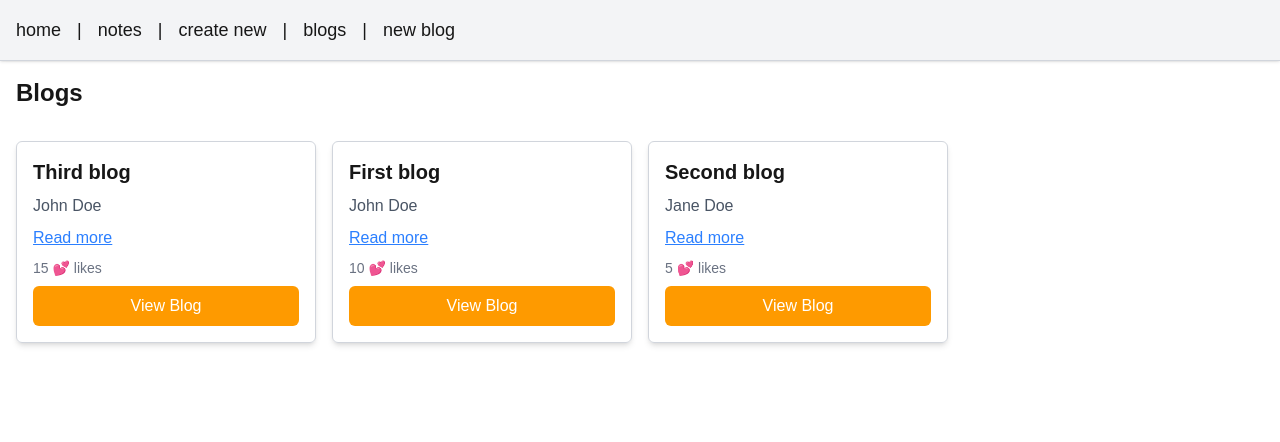
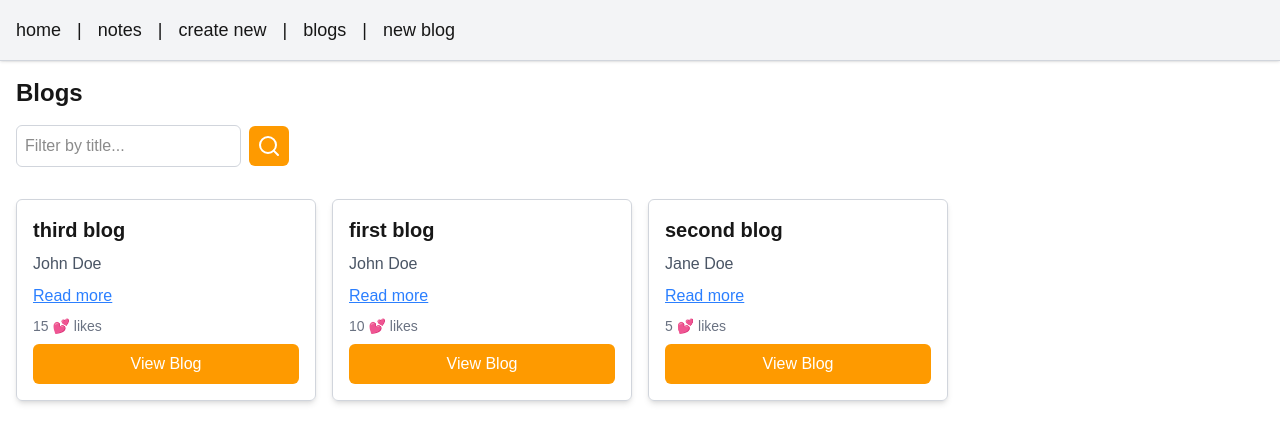
Before and after one commit to Recordline1/FullStackOpen, a Next.js app: page /blogs in a window 1280 px wide. Shown: the top 442 px of the page. Built offline with nearby package versions, Linux system fonts and the light colour scheme.

Commit message:
feat: add blog filtering functionality with search input and update blog titles to lowercase

```diff
--- a/app/actions/blogs.ts
+++ b/app/actions/blogs.ts
@@ -22,3 +22,15 @@ export async function likeBlogAction(formData: FormData) {
     revalidatePath(`/blogs/${id}`)
 
 }
+
+
+export async function searchBlog(formData: FormData) {
+    const filter = formData.get("filter") as string;
+    const params = new URLSearchParams();
+
+    if(filter && filter.trim() !== "") {
+        params.set("filter", filter);
+    }
+
+    redirect(`/blogs?${params.toString()}` ? `/blogs?${params.toString()}` : "/blogs");
+}
--- /dev/null
+++ b/app/blogs/BlogFilter.tsx
@@ -0,0 +1,22 @@
+import {searchBlog} from "../actions/blogs";
+import { Search } from "lucide-react";
+
+export const BlogFilter = () => {
+
+    return (
+        <form action={searchBlog} className="flex items-center gap-2">
+            <input
+                type="text"
+                name="filter"
+                placeholder="Filter by title..."
+                className="border border-gray-300 p-2 rounded-md"
+            />
+            <button
+                type="submit"
+                className="bg-amber-500 text-white p-2 rounded-md hover:bg-amber-600"
+            >
+                <Search />
+            </button>
+        </form>
+    )
+}
--- a/app/blogs/blogs.ts
+++ b/app/blogs/blogs.ts
@@ -1,20 +1,20 @@
 const blogs = [{
     id: 1,
-    title: "First blog",
+    title: "first blog",
     author: "John Doe",
     url: "https://example.com/first-blog",
     likes: 10,
 },
 {
     id: 2,
-    title: "Second blog",
+    title: "second blog",
     author: "Jane Doe",
     url: "https://example.com/second-blog",
     likes: 5,
 },
 {
     id: 3,
-    title: "Third blog",
+    title: "third blog",
     author: "John Doe",
     url: "https://example.com/third-blog",
     likes: 15,
--- a/app/blogs/page.tsx
+++ b/app/blogs/page.tsx
@@ -1,15 +1,31 @@
 import { getBlogs } from "./blogs"
 import Link from "next/link";
+import { BlogFilter } from "./BlogFilter";
 
-const Blogs = () => {
+const Blogs = async ({ searchParams }: { searchParams: Promise<{ filter?: string }> }) => {
+    const { filter } = await searchParams;
     const blogs = getBlogs()
 
+    const searchQuery = filter?.toLowerCase() || "";
+    const filteredBlogs = searchQuery ? blogs.filter(blog => blog.title.toLowerCase().includes(searchQuery)) : blogs;
 
-    const sortedBlogs = blogs.toSorted((a,b)=> b.likes - a.likes);
+    const sortedBlogs = filteredBlogs.toSorted((a, b) => b.likes - a.likes);
+
+    if(!sortedBlogs.length) {
+        return (
+            <div className="flex flex-col gap-4 container mx-auto p-4">
+                <h1 className="text-2xl font-semibold">Blogs</h1>
+                <BlogFilter />
+                <p className="mt-4">No blogs found</p>
+                <   Link href="/blogs" className="text-white bg-amber-500 p-2 rounded-md hover:bg-amber-600 flex justify-center w-fit">🔙  to blogs</Link>
+            </div>
+        )
+    }
 
     return (
         <div className="flex flex-col gap-4 container mx-auto p-4">
             <h1 className="text-2xl font-semibold">Blogs</h1>
+            <BlogFilter />
             <ul className="mt-4 grid grid-cols-1 md:grid-cols-3 lg:grid-cols-4 gap-4">
                 {sortedBlogs.map((blog) =>
                     <li
--- a/package.json
+++ b/package.json
@@ -9,6 +9,7 @@
     "lint": "eslint"
   },
   "dependencies": {
+    "lucide-react": "^1.30.0",
     "next": "16.2.12",
     "react": "19.2.4",
     "react-dom": "19.2.4"
```
Also changed, not shown: 1 other file (tests, documents, lock files or other folders).
